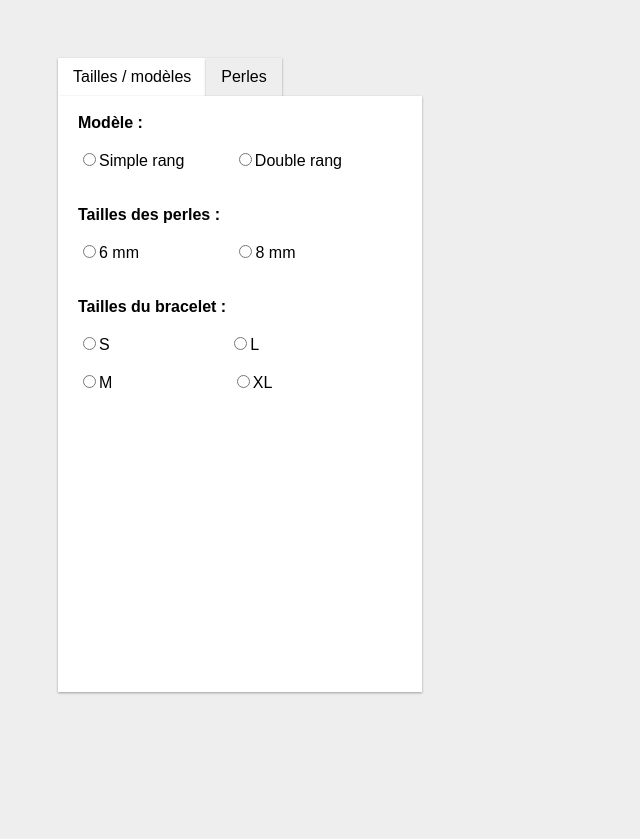
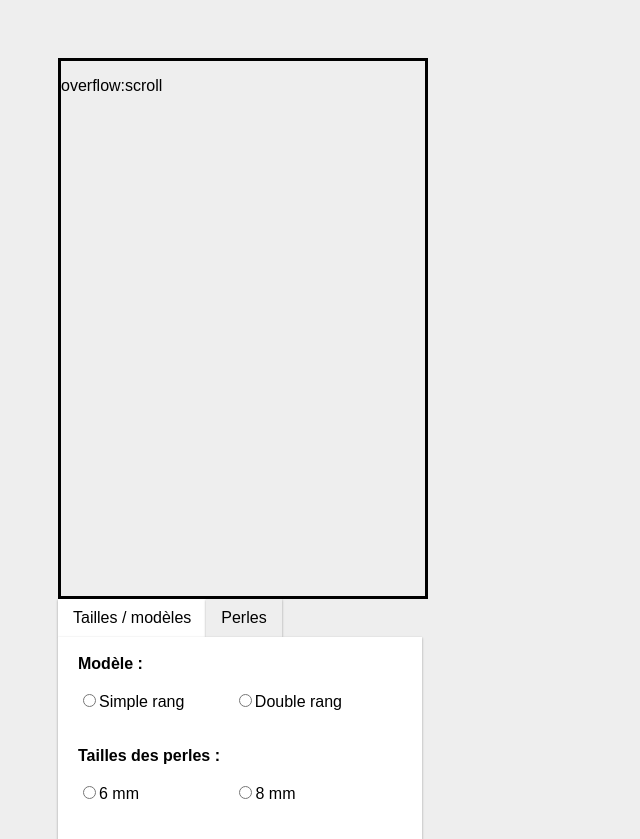
Before and after one commit to doums94/BAP_FlibustierParis, a PHP site: page / in a window 1280 px wide. Shown: the top 839 px of the page, without its empty margins (0-640 px from the left). Before the commit the page ends 694 px from the top, so only its background shows below. Run offline with PHP 8.4, Linux system fonts and the light colour scheme.

Commit message:
avancement scroll

```diff
--- a/app.js
+++ b/app.js
@@ -48,12 +48,5 @@ L'orsque l'on clique sur un onglet :
         afficherOnglet(a)
     }
 
-    $(document).ready(function () {
-        $("#makeMeScrollable").smoothDivScroll({
-            mousewheelScrolling: "allDirections",
-            manualContinuousScrolling: true,
-            autoScrollingMode: "onStart"
-        });
-    });
 
 })();
--- a/index.php
+++ b/index.php
@@ -14,8 +14,8 @@
 <body>
 
 <div class="tof">
-    <div id="makeMeScrollable">
-
+    <div class="barre" style="border: 3px solid black">
+        <p>overflow:scroll</p>
     </div>
 </div>
 
--- a/style.css
+++ b/style.css
@@ -123,4 +123,7 @@ b {
 
 .barre {
     height: 535px;
+    width: 364px;
 }
+
+/*test*/
```
Also changed, not shown: image/BLANC.jpg (added), image/aiglemali.jpeg (added), image/chichanight.png (added), image/costume.jpg (added), image/designfonctionaliter.png (added), image/pirate.jpg (added), image/poserrr.jpg (added), 1 other file.
